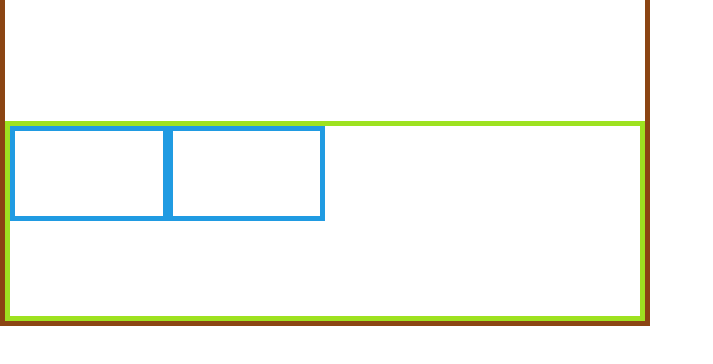
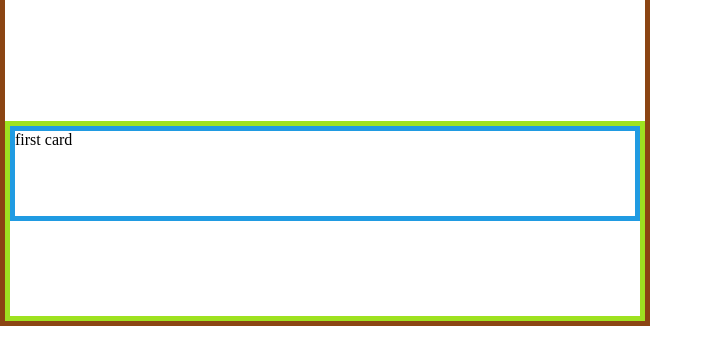
Before and after one commit to AnimeshKumar923/web-dev-projects, a plain HTML site: page 08-library/index.html in a window 1280 px wide. Shown: the part 84-448 px from the top of the page, without its empty margins (0-713 px from the left). Drawn offline with Linux system fonts and the light colour scheme.

Commit message:
fix: add script.js

```diff
--- a/08-library/index.html
+++ b/08-library/index.html
@@ -5,7 +5,7 @@
   <meta name="viewport" content="width=device-width, initial-scale=1.0">
   <title>Document</title>
   <link rel="stylesheet" href="style.css">
-  <script src="script.js"></script>
+  <script src="script.js" defer></script>
 </head>
 <body>
   <div class="container">
@@ -13,8 +13,8 @@
       <h1>LIBRARY</h1>
     </div>
     <div class="display">
-      <div class="card"></div>
-      <div class="card"></div>
+      <!-- <div class="card"></div> -->
+      <!-- <div class="card"></div> -->
     </div>
   </div>
 </body>
--- a/08-library/script.js
+++ b/08-library/script.js
@@ -0,0 +1,7 @@
+const display = document.querySelector('.display');
+const card = document.createElement('div');
+card.classList.add('card');
+card.textContent = 'first card';
+// card.style.cssText = 'border: 5px solid rgb(32, 155, 226); display: grid; grid-template-columns: repeat(2, 1fr)';
+display.appendChild(card);
+// display.appendChild('.card');
--- a/08-library/style.css
+++ b/08-library/style.css
@@ -14,11 +14,12 @@ body {
 .display {
   display: grid;
   border: 5px solid rgb(158, 226, 32);
-  grid-template-columns: repeat(4, minmax(100px, 1fr));
+  grid-template-columns: repeat(auto-fit, minmax(100px, 1fr));
   grid-template-rows: repeat(2, 1fr);
 }
 
 .card {
   border: 5px solid rgb(32, 155, 226);
-
+  display: grid;
+  grid-template-columns: repeat(2, 1fr);
 }
```
